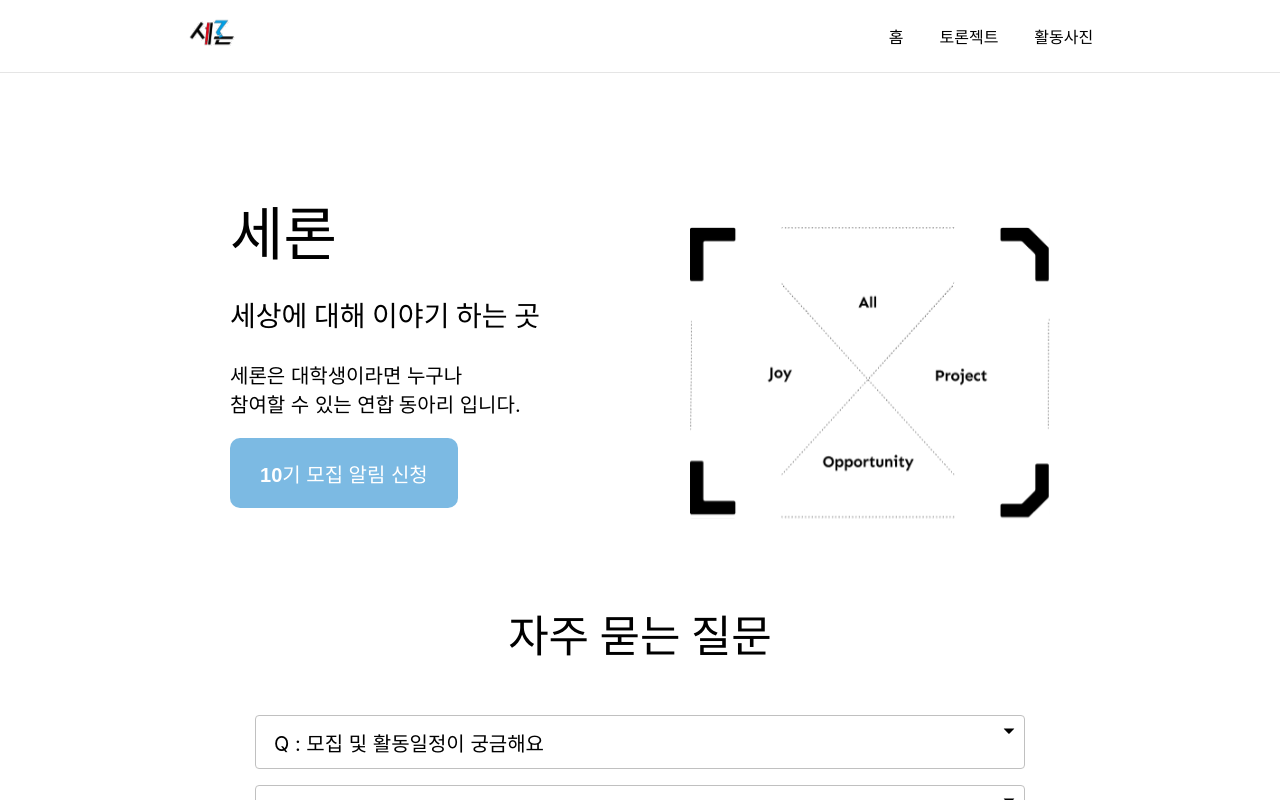
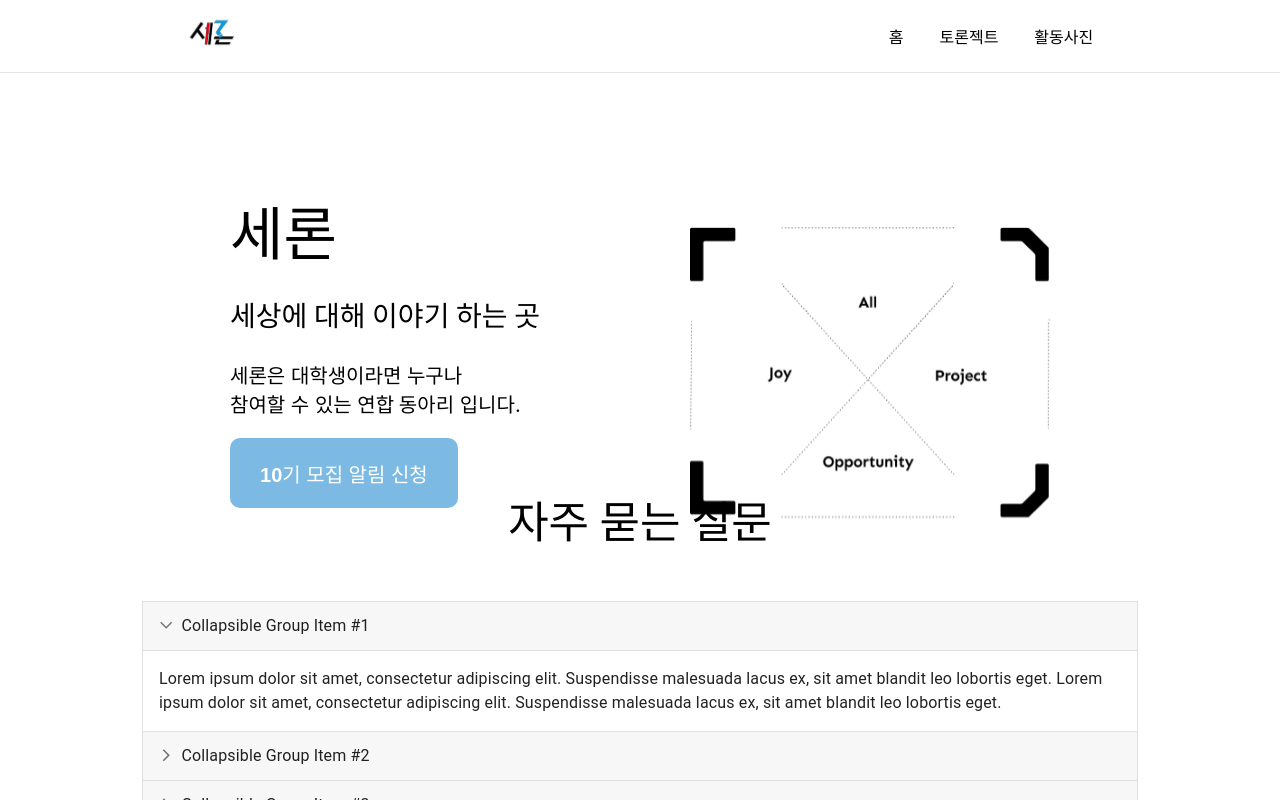
Before and after one commit to Team-Seron/Seron_Web, a React (Vite) app: page / in a window 1280 px wide. Shown: the top 800 px of the page. Built offline with nearby package versions, Linux system fonts and the light colour scheme; a web font is replaced by a local one.

Commit message:
MUI 라이브러리 추가 및 qna 타입 지정

```diff
--- a/package.json
+++ b/package.json
@@ -14,9 +14,11 @@
   "dependencies": {
     "@emotion/react": "^11.11.1",
     "@emotion/styled": "^11.11.0",
-    "@mui/material": "^5.14.2",
+    "@mui/icons-material": "^5.14.3",
+    "@mui/material": "^5.14.4",
     "@types/styled-components": "^5.1.26",
     "@vitejs/plugin-react-swc": "^3.3.2",
+    "local-ssl-proxy": "^2.0.5",
     "react": "^18.2.0",
     "react-cool-onclickoutside": "^1.7.0",
     "react-dom": "^18.2.0",
--- a/src/components/Body/Body.tsx
+++ b/src/components/Body/Body.tsx
@@ -3,6 +3,13 @@
 import { styled } from "styled-components";
 import Accordion from "./Accordion";
 import { FAQs } from "../../../public/data/FAQ";
+import MuiAccordion from "./MuiAccordion";
+
+type qnatype = {
+  id: number;
+  question: string;
+  answer: string;
+};
 
 function Body() {
   return (
@@ -12,8 +19,8 @@
       </Section>
       <Section>
         <Title>자주 묻는 질문</Title>
-
-        {FAQs.map((qna) => (
+        <MuiAccordion />
+        {FAQs.map((qna: qnatype) => (
           <div key={qna.id}>
             <Accordion title={qna.question} content={qna.answer} />
           </div>
--- /dev/null
+++ b/src/components/Body/MuiAccordion.tsx
@@ -0,0 +1,98 @@
+import * as React from 'react';
+import { styled } from '@mui/material/styles';
+import ArrowForwardIosSharpIcon from '@mui/icons-material/ArrowForwardIosSharp';
+import MuiAccordion, { AccordionProps } from '@mui/material/Accordion';
+import MuiAccordionSummary, {
+  AccordionSummaryProps,
+} from '@mui/material/AccordionSummary';
+import MuiAccordionDetails from '@mui/material/AccordionDetails';
+import Typography from '@mui/material/Typography';
+
+const Accordion = styled((props: AccordionProps) => (
+  <MuiAccordion disableGutters elevation={0} square {...props} />
+))(({ theme }) => ({
+  border: `1px solid ${theme.palette.divider}`,
+  '&:not(:last-child)': {
+    borderBottom: 0,
+  },
+  '&:before': {
+    display: 'none',
+  },
+}));
+
+const AccordionSummary = styled((props: AccordionSummaryProps) => (
+  <MuiAccordionSummary
+    expandIcon={<ArrowForwardIosSharpIcon sx={{ fontSize: '0.9rem' }} />}
+    {...props}
+  />
+))(({ theme }) => ({
+  backgroundColor:
+    theme.palette.mode === 'dark'
+      ? 'rgba(255, 255, 255, .05)'
+      : 'rgba(0, 0, 0, .03)',
+  flexDirection: 'row-reverse',
+  '& .MuiAccordionSummary-expandIconWrapper.Mui-expanded': {
+    transform: 'rotate(90deg)',
+  },
+  '& .MuiAccordionSummary-content': {
+    marginLeft: theme.spacing(1),
+  },
+}));
+
+const AccordionDetails = styled(MuiAccordionDetails)(({ theme }) => ({
+  padding: theme.spacing(2),
+  borderTop: '1px solid rgba(0, 0, 0, .125)',
+}));
+
+export default function CustomizedAccordions() {
+  const [expanded, setExpanded] = React.useState<string | false>('panel1');
+
+  const handleChange =
+    (panel: string) => (event: React.SyntheticEvent, newExpanded: boolean) => {
+      setExpanded(newExpanded ? panel : false);
+    };
+
+  return (
+    <div>
+      <Accordion expanded={expanded === 'panel1'} onChange={handleChange('panel1')}>
+        <AccordionSummary aria-controls="panel1d-content" id="panel1d-header">
+          <Typography>Collapsible Group Item #1</Typography>
+        </AccordionSummary>
+        <AccordionDetails>
+          <Typography>
+            Lorem ipsum dolor sit amet, consectetur adipiscing elit. Suspendisse
+            malesuada lacus ex, sit amet blandit leo lobortis eget. Lorem ipsum dolor
+            sit amet, consectetur adipiscing elit. Suspendisse malesuada lacus ex,
+            sit amet blandit leo lobortis eget.
+          </Typography>
+        </AccordionDetails>
+      </Accordion>
+      <Accordion expanded={expanded === 'panel2'} onChange={handleChange('panel2')}>
+        <AccordionSummary aria-controls="panel2d-content" id="panel2d-header">
+          <Typography>Collapsible Group Item #2</Typography>
+        </AccordionSummary>
+        <AccordionDetails>
+          <Typography>
+            Lorem ipsum dolor sit amet, consectetur adipiscing elit. Suspendisse
+            malesuada lacus ex, sit amet blandit leo lobortis eget. Lorem ipsum dolor
+            sit amet, consectetur adipiscing elit. Suspendisse malesuada lacus ex,
+            sit amet blandit leo lobortis eget.
+          </Typography>
+        </AccordionDetails>
+      </Accordion>
+      <Accordion expanded={expanded === 'panel3'} onChange={handleChange('panel3')}>
+        <AccordionSummary aria-controls="panel3d-content" id="panel3d-header">
+          <Typography>Collapsible Group Item #3</Typography>
+        </AccordionSummary>
+        <AccordionDetails>
+          <Typography>
+            Lorem ipsum dolor sit amet, consectetur adipiscing elit. Suspendisse
+            malesuada lacus ex, sit amet blandit leo lobortis eget. Lorem ipsum dolor
+            sit amet, consectetur adipiscing elit. Suspendisse malesuada lacus ex,
+            sit amet blandit leo lobortis eget.
+          </Typography>
+        </AccordionDetails>
+      </Accordion>
+    </div>
+  );
+}
```
Also changed, not shown: 1 other file (tests, documents, lock files or other folders).
